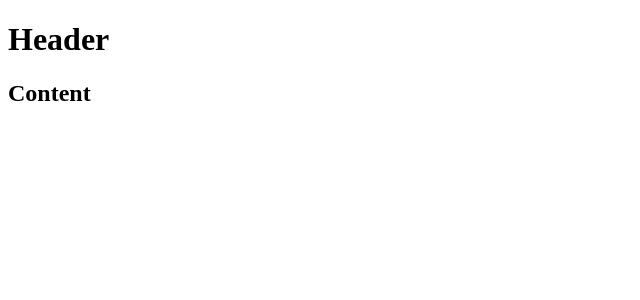
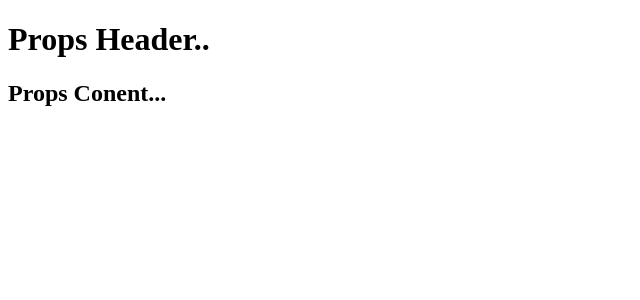
Before and after one commit to sithu/reactapp, a React app: page / in a window 1280 px wide. Shown: the top 300 px of the page, without its empty margins (0-640 px from the left). Built offline with nearby package versions, Linux system fonts and the light colour scheme.

Commit message:
props passing

```diff
--- a/App.jsx
+++ b/App.jsx
@@ -4,21 +4,21 @@ class App extends React.Component {
 
 	constructor() {
 		super();
-
-		this.state = {
-			"header": "Header",
-			"content": "Content"
-		};
 	}
 
 	render() {
 		return (
 			<div>
-				<h1>{this.state.header}</h1>
-				<h2>{this.state.content}</h2>
+				<h1>{this.props.headerProp}</h1>
+				<h2>{this.props.contentProp}</h2>
 			</div>
 		);
 	}
 }
 
+App.defaultProps = {
+		"headerProp": "Default Header",
+		"contentProp": "Default Content"
+}
+
 export default App;
--- a/main.js
+++ b/main.js
@@ -3,4 +3,4 @@ import ReactDOM from 'react-dom';
 
 import App from './App.jsx';
 
-ReactDOM.render(<App />, document.getElementById('app'))
+ReactDOM.render(<App headerProp="Props Header.." contentProp="Props Conent..." />, document.getElementById('app'))
```
